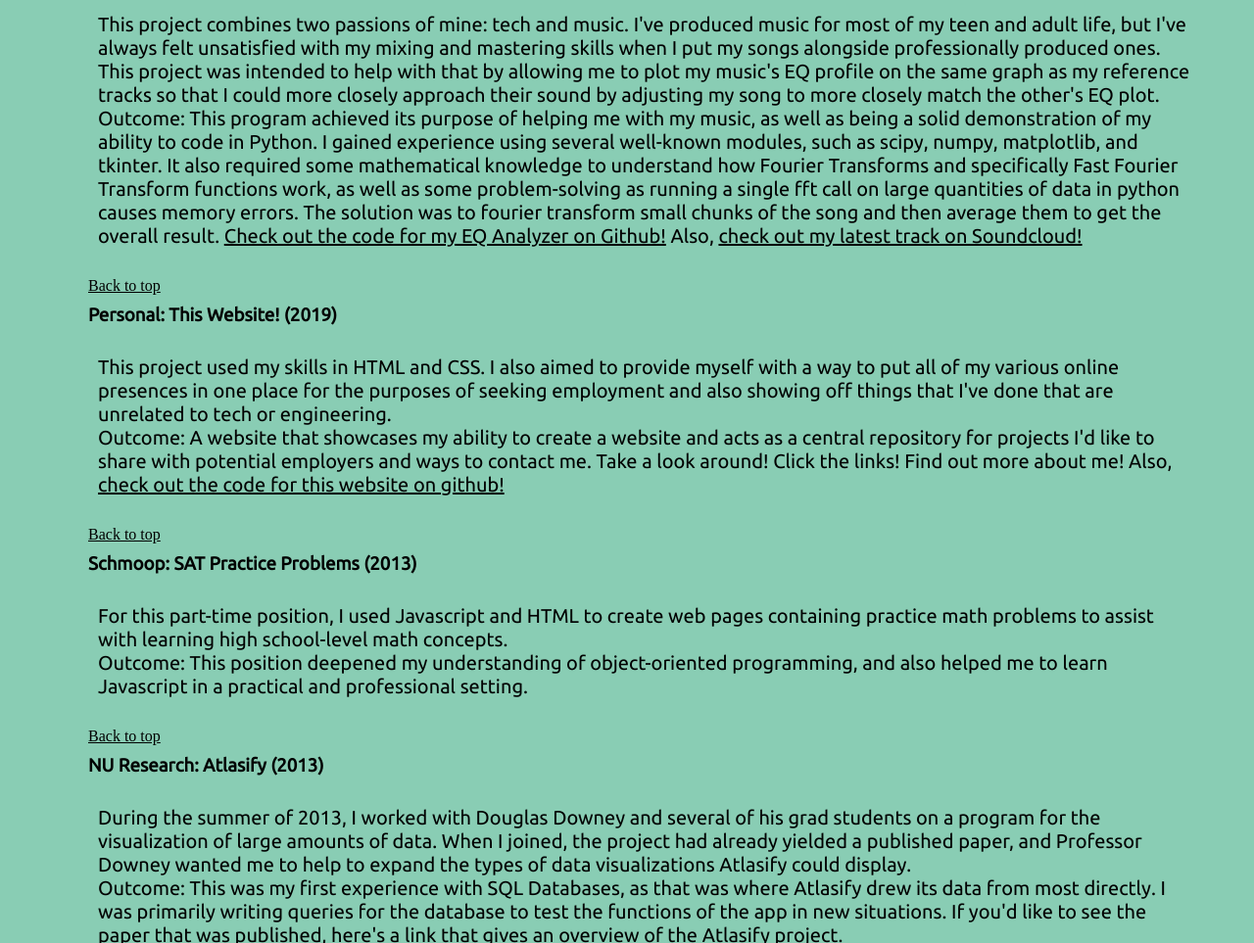
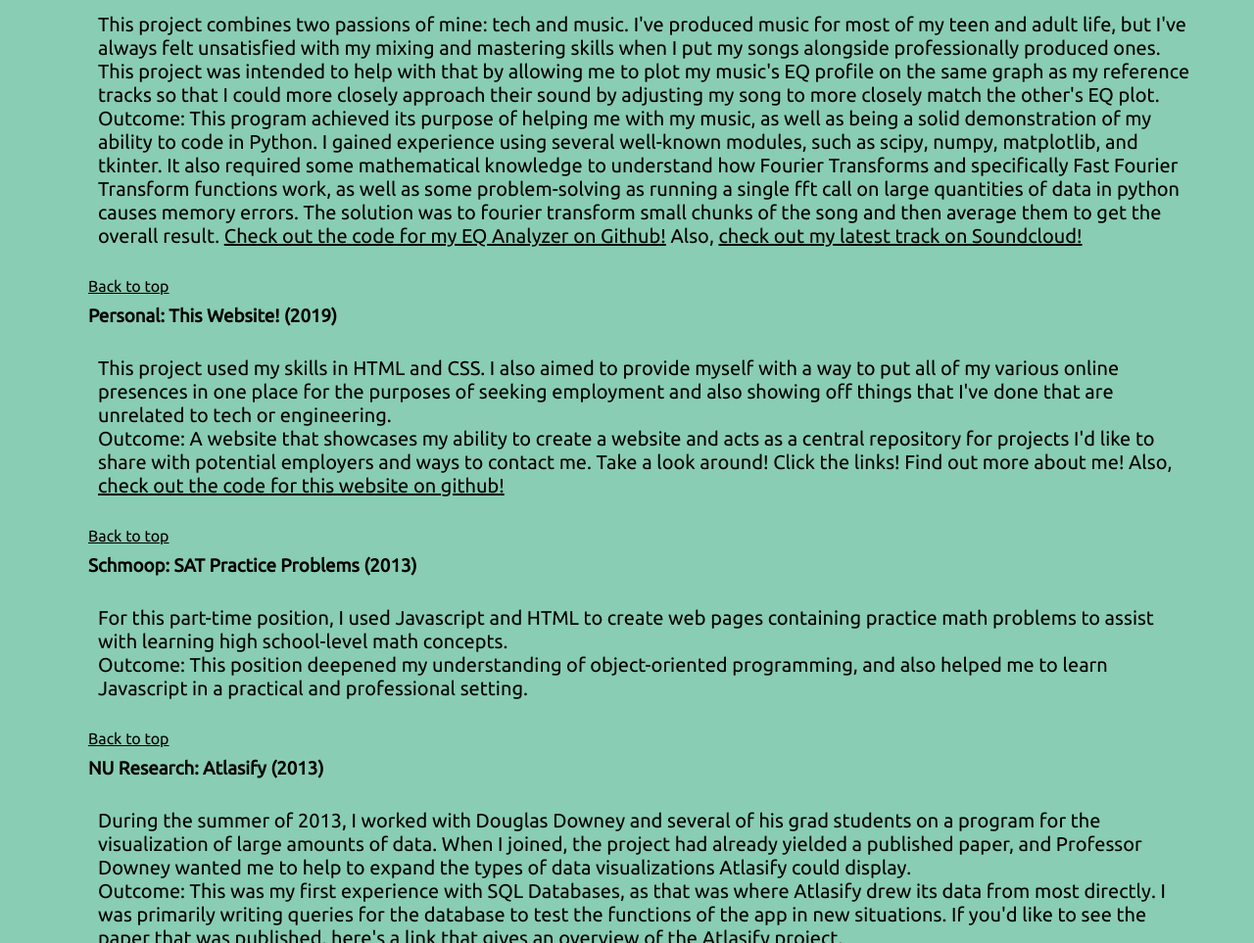
Before and after one commit to jamieleibowitz/personalsite, a plain HTML site: page portfolio.html in a window 1280 px wide. Shown: the part 596-1559 px from the top of the page at 98% size. Drawn offline with Linux system fonts and the light colour scheme; a web font is replaced by a local one.

Commit message:
small font issue fixed

```diff
--- a/portfolio.html
+++ b/portfolio.html
@@ -41,14 +41,14 @@
                 <li id="eqanalyze" class="proj-title"><h3>Personal: Music EQ Analyzer (2019)</h3>
                 <p class="proj-descript">This project combines two passions of mine: tech and music. I've produced music for most of my teen and adult life, but I've always felt unsatisfied with my mixing and mastering skills when I put my songs alongside professionally produced ones. This project was intended to help with that by allowing me to plot my music's EQ profile on the same graph as my reference tracks so that I could more closely approach their sound by adjusting my song to more closely match the other's EQ plot.<br>
                 Outcome: This program achieved its purpose of helping me with my music, as well as being a solid demonstration of my ability to code in Python. I gained experience using several well-known modules, such as scipy, numpy, matplotlib, and tkinter. It also required some mathematical knowledge to understand how Fourier Transforms and specifically Fast Fourier Transform functions work, as well as some problem-solving as running a single fft call on large quantities of data in python causes memory errors. The solution was to fourier transform small chunks of the song and then average them to get the overall result. <a target="blank" href="https://github.com/jamieleibowitz/eqanalyzer">Check out the code for my EQ Analyzer on Github!</a> Also, <a target="blank" href="https://soundcloud.com/experimentalsoundlab/the-jacobs-ladder">check out my latest track on Soundcloud!</a></p></li>
-                <a href="#toc">Back to top</a>
+                <a class="btt" href="#toc">Back to top</a>
                 <li id="thiswebsite" class="proj-title"><h3>Personal: This Website! (2019)</h3>
                 <p class="proj-descript">This project used my skills in HTML and CSS. I also aimed to provide myself with a way to put all of my various online presences in one place for the purposes of seeking employment and also showing off things that I've done that are unrelated to tech or engineering. <br>
                 Outcome: A website that showcases my ability to create a website and acts as a central repository for projects I'd like to share with potential employers and ways to contact me. Take a look around! Click the links! Find out more about me! Also, <a target="blank" href="https://github.com/jamieleibowitz/personalsite">check out the code for this website on github!</a></p></li>
-                <a href="#toc">Back to top</a>
+                <a class="btt" href="#toc">Back to top</a>
                 <li id="schmoopsat" class="proj-title"><h3>Schmoop: SAT Practice Problems (2013)</h3>
                 <p class="proj-descript">For this part-time position, I used Javascript and HTML to create web pages containing practice math problems to assist with learning high school-level math concepts.<br>Outcome: This position deepened my understanding of object-oriented programming, and also helped me to learn Javascript in a practical and professional setting. </p></li>
-                <a href="#toc">Back to top</a>
+                <a class="btt" href="#toc">Back to top</a>
                 <li id="atlasify" class="proj-title"><h3>NU Research: Atlasify (2013)</h3>
                 <p class="proj-descript">During the summer of 2013, I worked with Douglas Downey and several of his grad students on a program for the visualization of large amounts of data. When I joined, the project had already yielded a published paper, and Professor Downey wanted me to help to expand the types of data visualizations Atlasify could display. <br>
                 Outcome: This was my first experience with SQL Databases, as that was where Atlasify drew its data from most directly. I was primarily writing queries for the database to test the functions of the app in new situations. If you'd like to see the paper that was published, here's a link that gives an <a target="blank" href="https://www-users.cs.umn.edu/~bhecht/publications/bhecht_sigir2012_ExpSpatialization_SRplusE.pdf">overview of the Atlasify project.</a></p></li>
```
